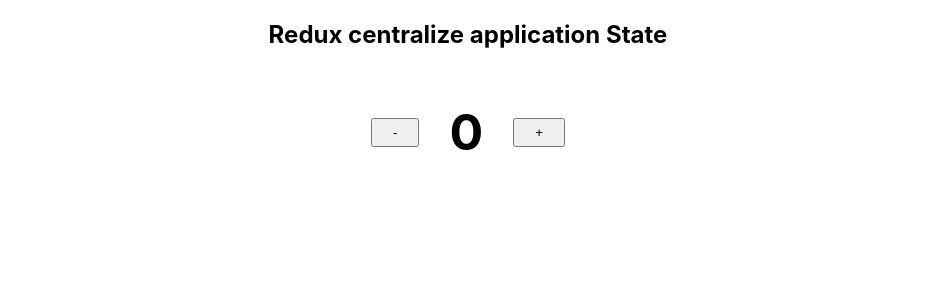
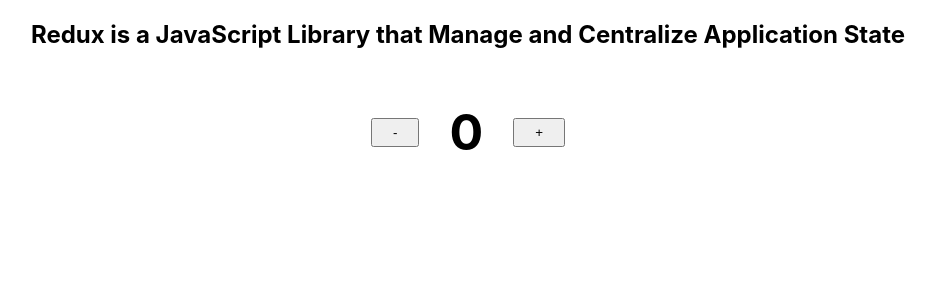
Before and after one commit to SohelTanbir/Vaid-tech, a React (Create React App) app: page / in a window 1280 px wide. Shown: the top 300 px of the page, without its empty margins (172-1108 px from the left). Built offline with nearby package versions, Linux system fonts and the light colour scheme.

Commit message:
add a logic when click counter decrement button

```diff
--- a/src/App.js
+++ b/src/App.js
@@ -8,7 +8,7 @@
 function App() {
   return (
     <div className="App">
-       <h2>Redux centralize application State</h2>
+       <h2>Redux is a JavaScript Library that Manage and Centralize Application State</h2>
       <CountDown/>
     </div>
   );
--- a/src/Redux/Reducer/CounterReducer.js
+++ b/src/Redux/Reducer/CounterReducer.js
@@ -7,7 +7,7 @@
            return state+=1;
         }
         case 'decrement':{
-            return state -=1;
+            return state>0?state-=1:0;
         }
         default:{
             return state;
```
